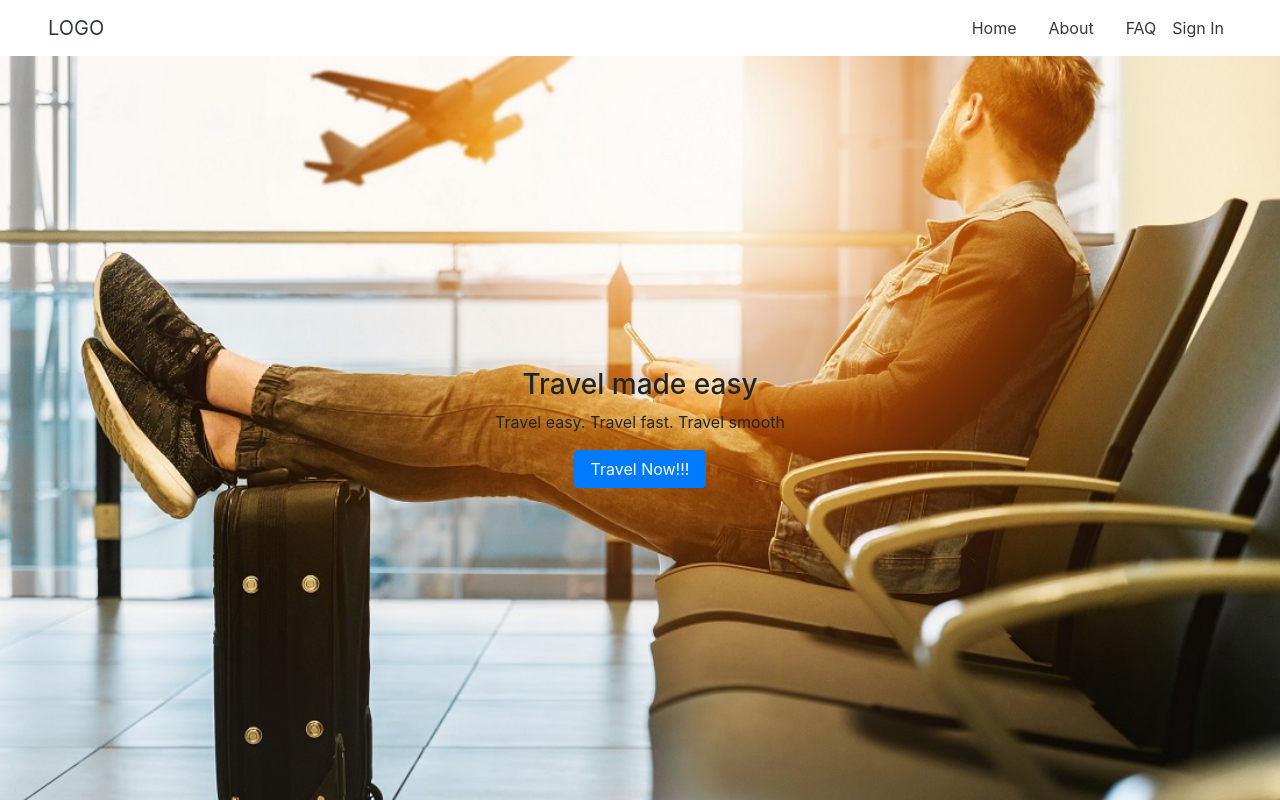
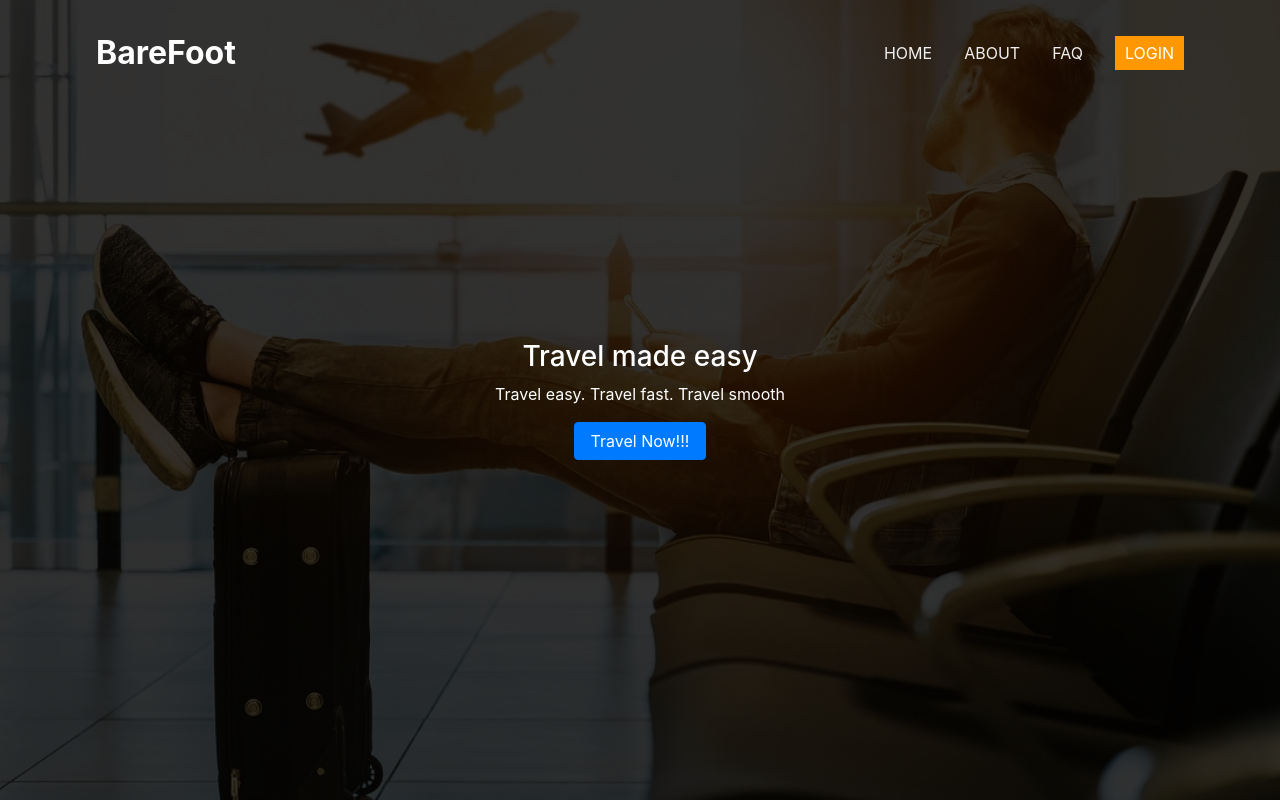
Before and after one commit to OlawaleJoseph/Barefoot-Frontend, a React app: page / in a window 1280 px wide. Built offline with nearby package versions, Linux system fonts and the light colour scheme.

Commit message:
ft(refactor): change landing page navbar

```diff
--- a/src/components/index.jsx
+++ b/src/components/index.jsx
@@ -1,10 +1,8 @@
 import React from 'react';
-import Nav from './navbar';
 import Landing from './landingPage';
 
 export default () => (
   <div>
-    <Nav />
     <Landing />
   </div>
 
--- a/src/components/landingPage/index.jsx
+++ b/src/components/landingPage/index.jsx
@@ -1,8 +1,11 @@
 import React from 'react';
+import Navbar from '../navbar';
 
 export default () => (
-  <div className="container-fluid row justify-content-center align-items-center m-auto p-auto welcome-image">
-    <div className="d-flex flex-column text-center align-items-center">
+  <div className="container-fluid row justify-content-center align-items-center m-auto p-auto landing-page-image">
+    <Navbar />
+    <div className="overlay w-100 h-100" />
+    <div className="d-flex flex-column text-center align-items-center landing-message-div">
       <h3>Travel made easy</h3>
       <p>Travel easy. Travel fast. Travel smooth</p>
       <button className="btn btn-primary px-3" type="button">Travel Now!!!</button>
--- a/src/components/landingPage/landing.css
+++ b/src/components/landingPage/landing.css
@@ -1,5 +1,10 @@
-.welcome-image{
-    height: calc(100vh - 56px);
+.landing-page-image{
+    height: 100vh;
     background: url('../../assets/images/travel.jpg') center no-repeat;
     background-size: cover;
 }
+
+.landing-message-div{
+    z-index: 999;
+    color: #fff;
+}
--- a/src/components/navbar/index.jsx
+++ b/src/components/navbar/index.jsx
@@ -1,40 +1,32 @@
 import React from 'react';
 import { Link } from 'react-router-dom';
 
-const Navbar = () => {
-  const guestLinks = (
+const Navbar = () => (
+  <div className="nav-wrapper px-5 py-3">
+    <nav className="navbar navbar-expand-md navbar-dark bg-transparent px-5">
+      <Link className="navbar-brand mr-sm-3 text-white" to="/register"> BareFoot </Link>
+      <button className="navbar-toggler" type="button" data-toggle="collapse" data-target="#navbarSupportedContent" aria-controls="navbarSupportedContent" aria-expanded="false" aria-label="Toggle navigation">
+        <span className="navbar-toggler-icon text-white" />
+      </button>
       <div className="collapse navbar-collapse justify-content-end" id="navbarSupportedContent">
-      <ul className="navbar-nav">
+        <ul className="navbar-nav align-items-center mr-4">
           <li className="nav-item pl-3">
-          <Link className="nav-link text-dark" to="/">
-                        Home
+            <Link className="nav-link" to="/">
+                HOME
               <span className="sr-only">(current)</span>
             </Link>
           </li>
           <li className="nav-item pl-3">
-          <Link className="nav-link text-dark" to="/">About</Link>
+            <Link className="nav-link" to="/">ABOUT</Link>
           </li>
           <li className="nav-item dropdown pl-3">
-          <Link className="nav-link text-dark" to="/register">FAQ</Link>
+            <Link className="nav-link" to="/register">FAQ</Link>
           </li>
         </ul>
-      <div className="navbar-nav">
-        <Link className="nav-link text-dark" to="/login">Sign In</Link>
+        <Link className="nav-link login-btn text-center" to="/login">LOGIN</Link>
       </div>
+    </nav>
   </div>
 );
 
-  return (
-    <div className="nav-wrapper">
-      <nav className="navbar navbar-expand-md navbar-dark bg-transparent px-5">
-        <Link className="navbar-brand mr-sm-3 text-dark" to="/register"> LOGO </Link>
-        <button className="navbar-toggler text-dark" type="button" data-toggle="collapse" data-target="#navbarSupportedContent" aria-controls="navbarSupportedContent" aria-expanded="false" aria-label="Toggle navigation">
-          <span className="navbar-toggler-icon" />
-        </button>
-        {guestLinks}
-      </nav>
-    </div>
-  );
-};
-
 export default Navbar;
--- a/src/components/navbar/nav.css
+++ b/src/components/navbar/nav.css
@@ -1,3 +1,37 @@
 .nav-wrapper{
-    background-image: linear-gradient(to right, #7e70a0, #cfc0db);
+  position: absolute;
+  left: 0;
+  top: 0;
+  width: 100vw;
+  z-index: 2;
 }
+
+.navbar-brand{
+    font-weight: 700;
+    font-size: 2em;
+}
+
+.navbar-dark .navbar-nav .nav-link {
+    color: #f0f0f0;
+}
+
+.nav-link:hover{
+    background-color: rgba(0, 0, 0, 0.8);
+    color: #f0f0f0;
+}
+
+.login-btn{
+    padding: 5px 10px;
+    background-color: #FF9800;
+    max-width: 96%;
+}
+
+@media (max-width: 768px) {
+    .nav-item{
+        padding-left: 0!important;
+    }
+
+    .nav-wrapper{
+        padding: 0.6rem 1rem!important
+    }
+}
--- a/src/index.css
+++ b/src/index.css
@@ -1 +1,13 @@
 @import url('./components/landingPage/landing.css');
+@import url('./components//navbar/nav.css');
+
+.overlay{
+    position: absolute;
+    background-color: rgba(0, 0, 0, 0.8);
+    z-index: 1;
+}
+
+a {
+    text-decoration: none;
+    color:#fff;
+}
```
Lines whose indentation alone changed are shown as unchanged.
